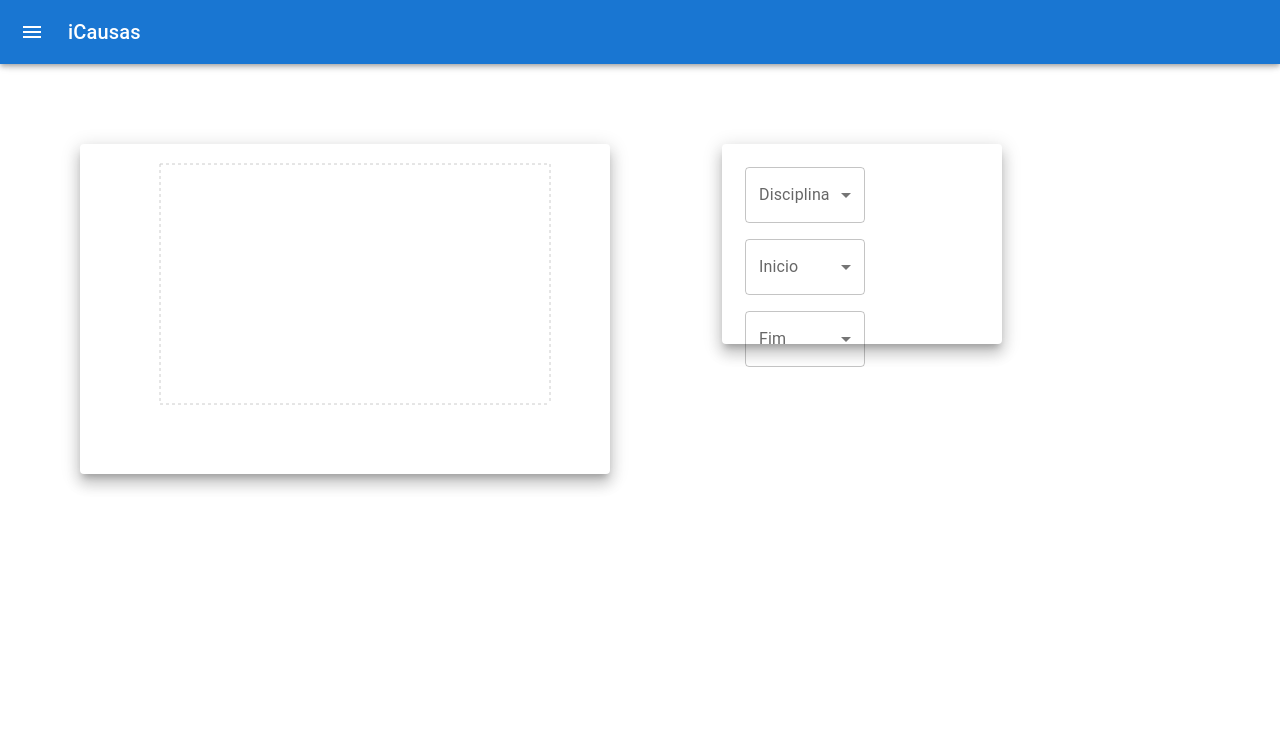
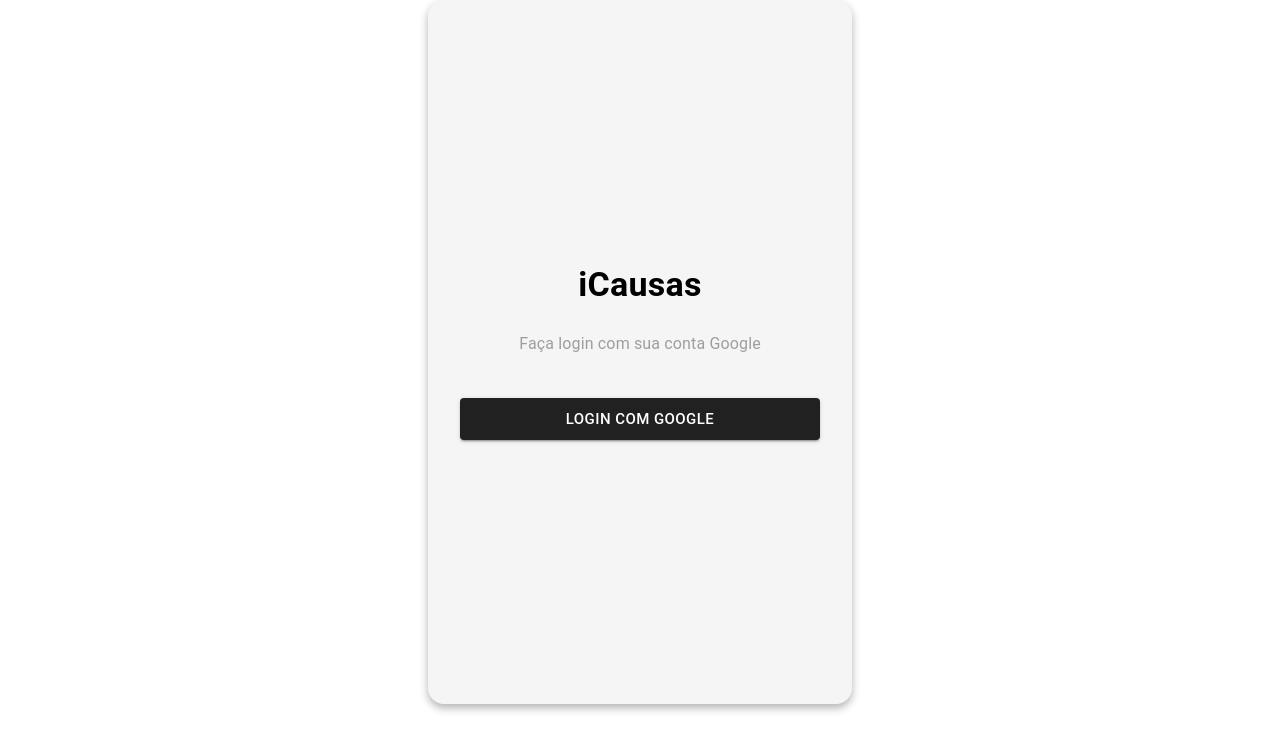
Before and after one commit to josedhontas/iCausas-interface, a React (Create React App) app in the folder icausas/: page / in a window 1280 px wide. Shown: the top 750 px of the page. Built offline with nearby package versions, Linux system fonts and the light colour scheme.

Commit message:
mudancasss

```diff
--- a/icausas/src/App.js
+++ b/icausas/src/App.js
@@ -7,7 +7,7 @@ import GraficoDois from './Components/graficodois';
 
 function App() {
   return (
-    <Barramenu> </Barramenu>
+    <Login> </Login>
     );
 }
 
--- a/icausas/src/Components/graficodois.js
+++ b/icausas/src/Components/graficodois.js
@@ -36,7 +36,6 @@ export default function GraficoDois() {
   const paperStyle = { padding: 15, height: '25vh', width: 280 }
 
   const [selectedMaterias, setSelectedMaterias] = useState([]);
-
   useEffect(() => {
     if (select1 && select2 !== undefined && select3 !== undefined) {
       let selectedData = [];
@@ -44,24 +43,18 @@ export default function GraficoDois() {
         let dataByYear = data[datas[i]];
         let dataForMateria = dataByYear[select1];
         dataForMateria.Ano = datas[i];
-        selectedData.push(dataForMateria);
+        selectedData = selectedData.concat(dataForMateria);
       }
 
-      let foundIndex = selectedMaterias.findIndex((materia) => materia.nome === data2[select1].nome);
+      // Sort the selected data by year
+      let sortedData = selectedData.sort((a, b) => a.Ano.localeCompare(b.Ano));
 
-      if (foundIndex !== -1) {
-        let updatedSelectedMaterias = [...selectedMaterias];
-        updatedSelectedMaterias[foundIndex].data = updatedSelectedMaterias[foundIndex].data.map((item) => {
-          let found = selectedData.find((element) => element.Ano === item.Ano);
-          return found ? found : item;
-        });
-        setSelectedMaterias(updatedSelectedMaterias);
-      } else {
-        setSelectedMaterias((prevState) => [        ...prevState,        { nome: data2[select1].nome, data: selectedData },
-        ]);
-      }
+      setSelectedMaterias(prevState => [...prevState, { nome: data2[select1].nome, data: sortedData }]);
     }
-  }, [select1, select2, select3, selectedMaterias]);
+  }, [select1, select2, select3]);
+
+
+
 
 
 
@@ -93,7 +86,7 @@ export default function GraficoDois() {
 
             >
               <CartesianGrid strokeDasharray="3 3" />
-              <XAxis dataKey="Ano" />
+              <XAxis dataKey="Ano" uniqueBy="Ano" />
               <YAxis />
               <Tooltip />
               <Legend />
--- a/icausas/src/Pages/login.js
+++ b/icausas/src/Pages/login.js
@@ -1,43 +1,67 @@
-import { Avatar, Grid, Link, Paper, TextField, Typography } from '@material-ui/core'
-import React from 'react'
-import Checkbox from '@mui/material/Checkbox';
-import FormGroup from '@mui/material/FormGroup';
-import FormControlLabel from '@mui/material/FormControlLabel';
-import Button from '@mui/material/Button';
-import LockIcon from '@mui/icons-material/Lock';
+import React from 'react';
+import { makeStyles } from '@material-ui/core/styles';
+import Box from '@material-ui/core/Box';
+import Typography from '@material-ui/core/Typography';
+import Button from '@material-ui/core/Button';
 
+const useStyles = makeStyles((theme) => ({
+  container: {
+    display: 'flex',
+    flexDirection: 'column',
+    alignItems: 'center',
+    justifyContent: 'center',
+    borderRadius: theme.spacing(2),
+    boxShadow: '0 4px 8px rgba(0, 0, 0, 0.3)',
+    padding: theme.spacing(4),
+    backgroundColor: '#f5f5f5',
+    maxWidth: 360,
+    margin: 'auto',
+    height: '80vh', // altura reduzida
+  },
+  title: {
+    fontWeight: 700,
+    marginBottom: theme.spacing(3),
+  },
+  subtitle: {
+    color: '#9e9e9e',
+    marginBottom: theme.spacing(2),
+  },
+  button: {
+    backgroundColor: '#212121',
+    color: 'white',
+    marginTop: theme.spacing(3),
+    '&:hover': {
+      backgroundColor: '#424242',
+    },
+  },
+}));
 
+function Login() {
+  const classes = useStyles();
 
+  const handleGoogleLogin = () => {
+    // Adicione aqui a lógica para iniciar o processo de autenticação do Google
+  };
 
-export default function Login() {
-  const paperStyle = { padding: 20, height: '60vh', width: 300, margin: "70px auto"}
-  const btnstyle={margin:'8px 0'}
   return (
-    <Grid>
-      <Paper elevation={10} style={paperStyle}>
-        <Grid align='center'>             <Avatar><LockIcon/></Avatar>
-          <h2>iCausas</h2>
-        </Grid>
-        <TextField label='Email' placeholder='Insira seu email' fullWidth required></TextField>
-        <TextField label='Senha' placeholder='Insira sua senha' type='password' fullWidth required></TextField>
-        <FormGroup>
-          <FormControlLabel control={<Checkbox />} label="Manter conectado" />
-          <Button type='submit' variant='contained' style={btnstyle}>
-            Entrar
-          </Button>
-        </FormGroup>
-        <Typography align='left'>
-          <Link href='#'>
-            Esqueceu a senha?
-          </Link>
-        </Typography>
-        <Typography align='left'>
-          Novo por aqui?
-          <Link href='#'>
-            Criar conta
-          </Link>
-        </Typography>
-      </Paper>
-    </Grid>
-  )
+    <Box className={classes.container}>
+      <Typography variant="h4" className={classes.title}>
+        iCausas
+      </Typography>
+      <Typography variant="subtitle1" className={classes.subtitle}>
+        Faça login com sua conta Google
+      </Typography>
+      <Button
+        variant="contained"
+        size="large"
+        fullWidth
+        className={classes.button}
+        onClick={handleGoogleLogin}
+      >
+        Login com Google
+      </Button>
+    </Box>
+  );
 }
+
+export default Login;
```
